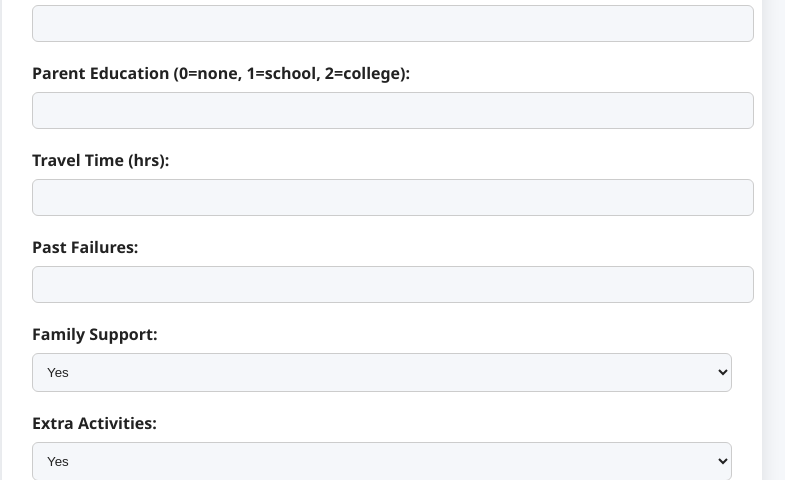
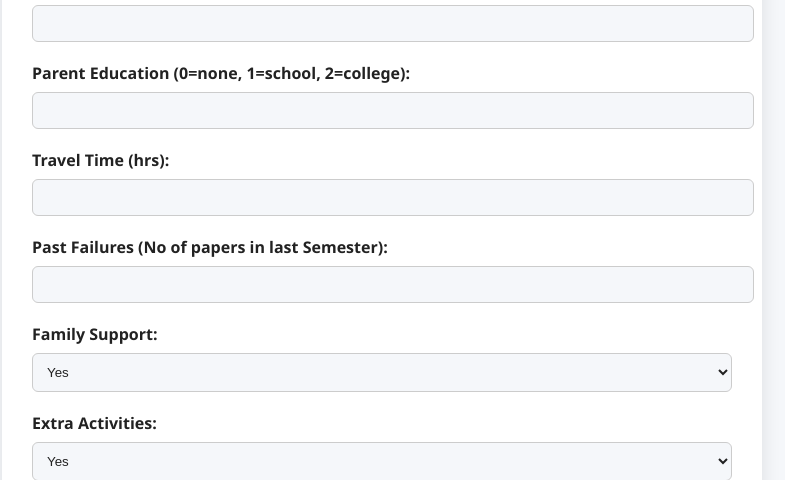
Before and after one commit to AIEnthusiast-art/St-Grade-Prediction, a Flask app: page / in a window 1280 px wide. Shown: the part 942-1422 px from the top of the page, without its empty margins (258-1043 px from the left). Run offline with Flask 3, Linux system fonts and the light colour scheme; parts of the project's set-up code (start-up, migrations or seed data) failed here and were passed over.

Commit message:
Update Past Failures label in index.html

```diff
--- a/templates/index.html
+++ b/templates/index.html
@@ -68,7 +68,7 @@
             <label>Travel Time (hrs):</label>
             <input type="number" name="TravelTime">
 
-            <label>Past Failures:</label>
+            <label>Past Failures (No of papers in last Semester):</label>
             <input type="number" name="PastFailures">
 
             <label>Family Support:</label>
```
